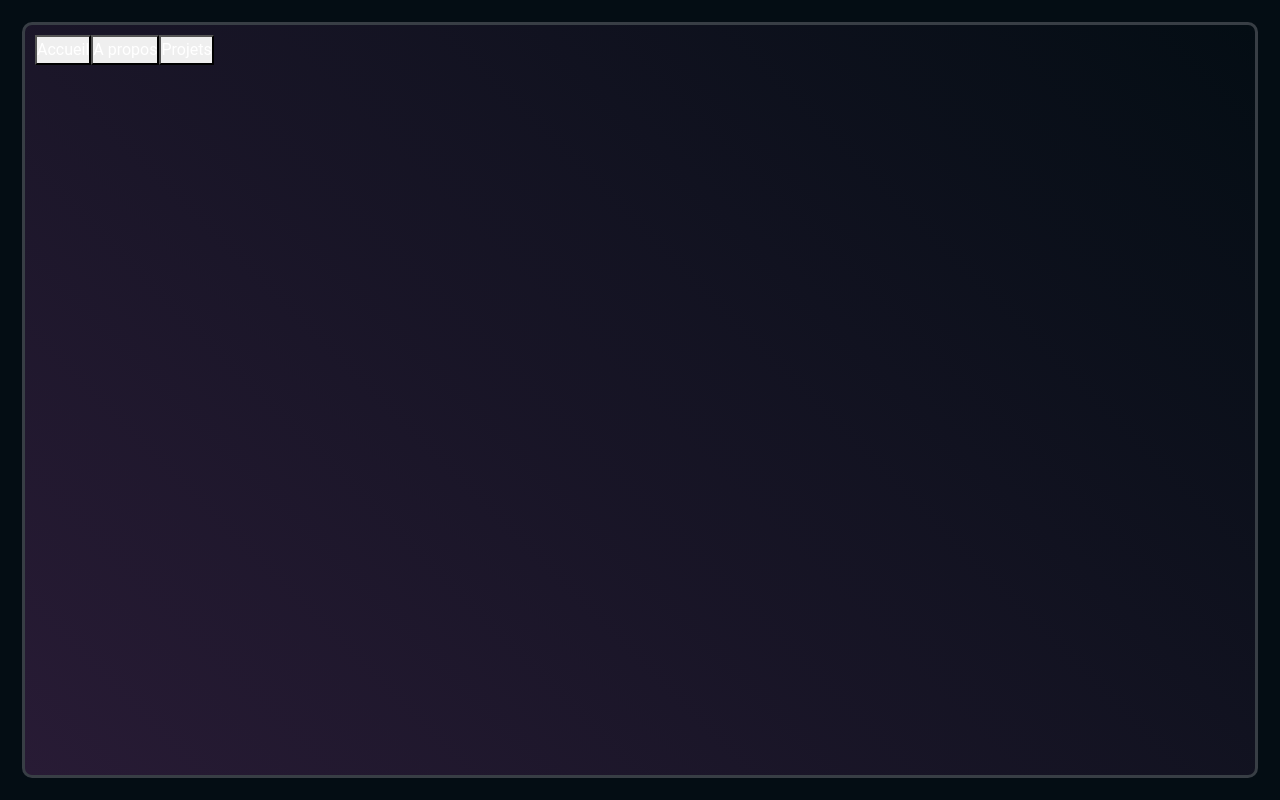
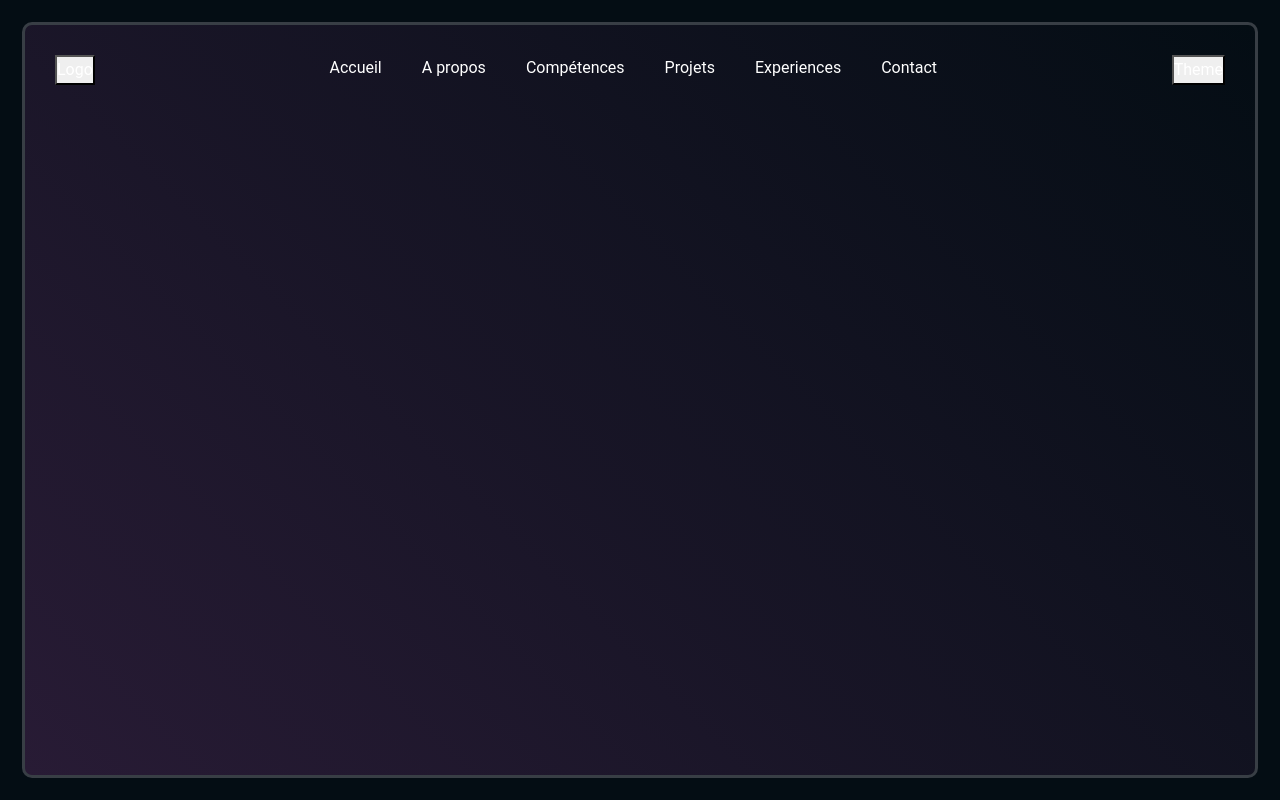
Before and after one commit to Daniel0455/portfolio_daniel, a Next.js app in the folder frontend/: page / in a window 1280 px wide. Built offline with nearby package versions, Linux system fonts and the light colour scheme.

Commit message:
Responcivité du NavBar

```diff
--- a/frontend/components/NavBar.tsx
+++ b/frontend/components/NavBar.tsx
@@ -2,18 +2,21 @@ export default function NavBar(){
     let buttons = [
         {label: "Accueil"},
         {label: "A propos"},
-        { label: "Projets"}
+        {label: "Compétences"},
+        {label: "Projets"},
+        {label: "Experiences"},
+        {label: "Contact"},
     ]
     return(
         <>
         <nav className="navBar">
-            <div></div>
-            <div>
+            <div className="containerLogo"><button>Logo</button></div>
+            <div className="containerButtons">
                 {buttons.map((btn) =>(
                     <button key={btn.label}>{btn.label}</button>
                 ))}
             </div>
-            <div></div>
+            <div className="containerTheme"><button>Theme</button></div>
         </nav>
         </>
     )
--- a/frontend/styles/globals.css
+++ b/frontend/styles/globals.css
@@ -24,6 +24,22 @@ body
 {
   width: 100%;
   position: sticky;
-  padding: 10px;
+  padding: 30px;
   justify-content: space-between;
+  display: flex;
+  flex-wrap: wrap;
 }
+.containerButtons button
+{
+  margin-left: 20px;
+  margin-right: 20px;
+  background: none;
+  border: none;
+}
+/*Responcive*/
+@media screen and (max-width: 850px) {
+  .containerButtons
+  {
+    display: none;
+  }
+}
```
